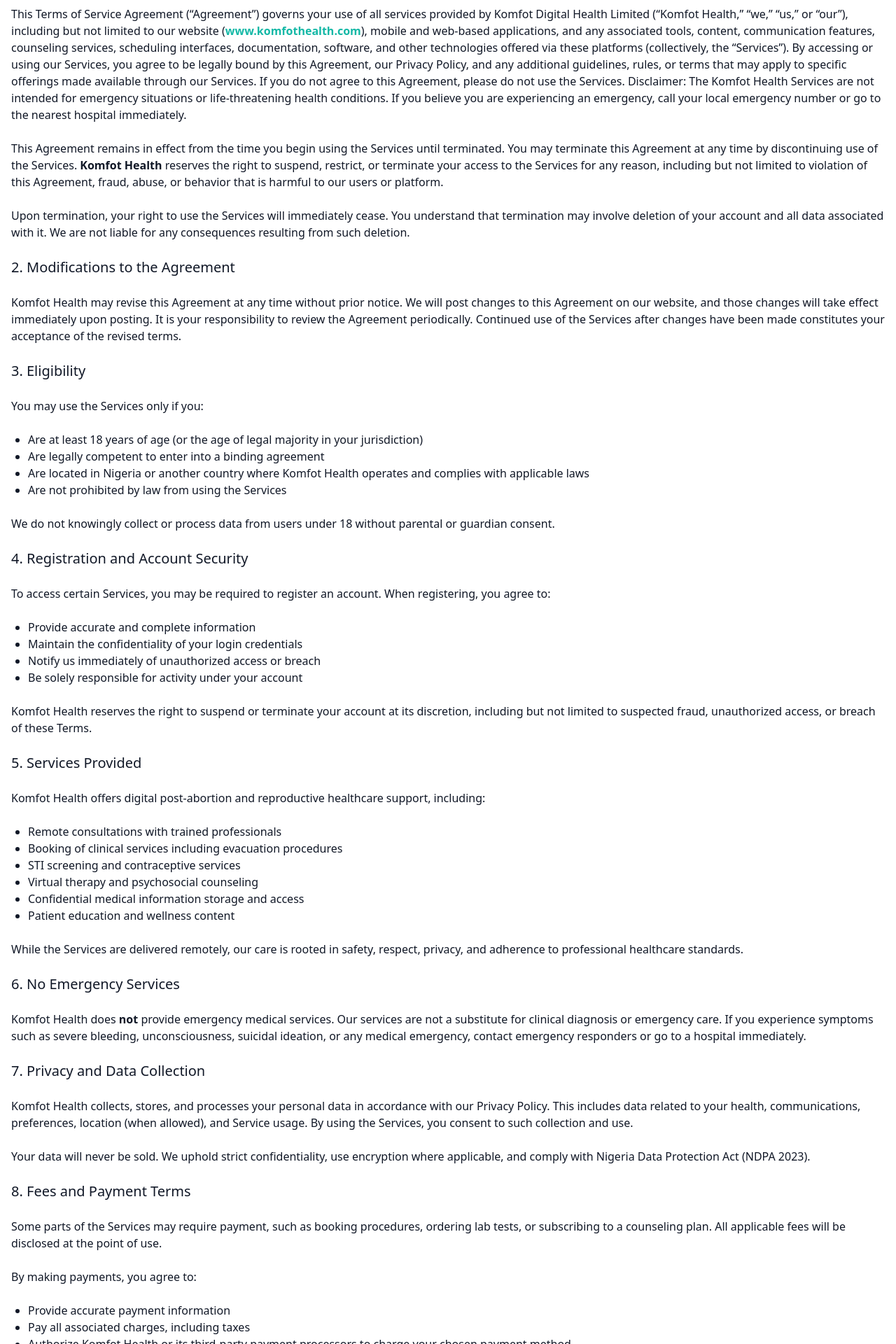
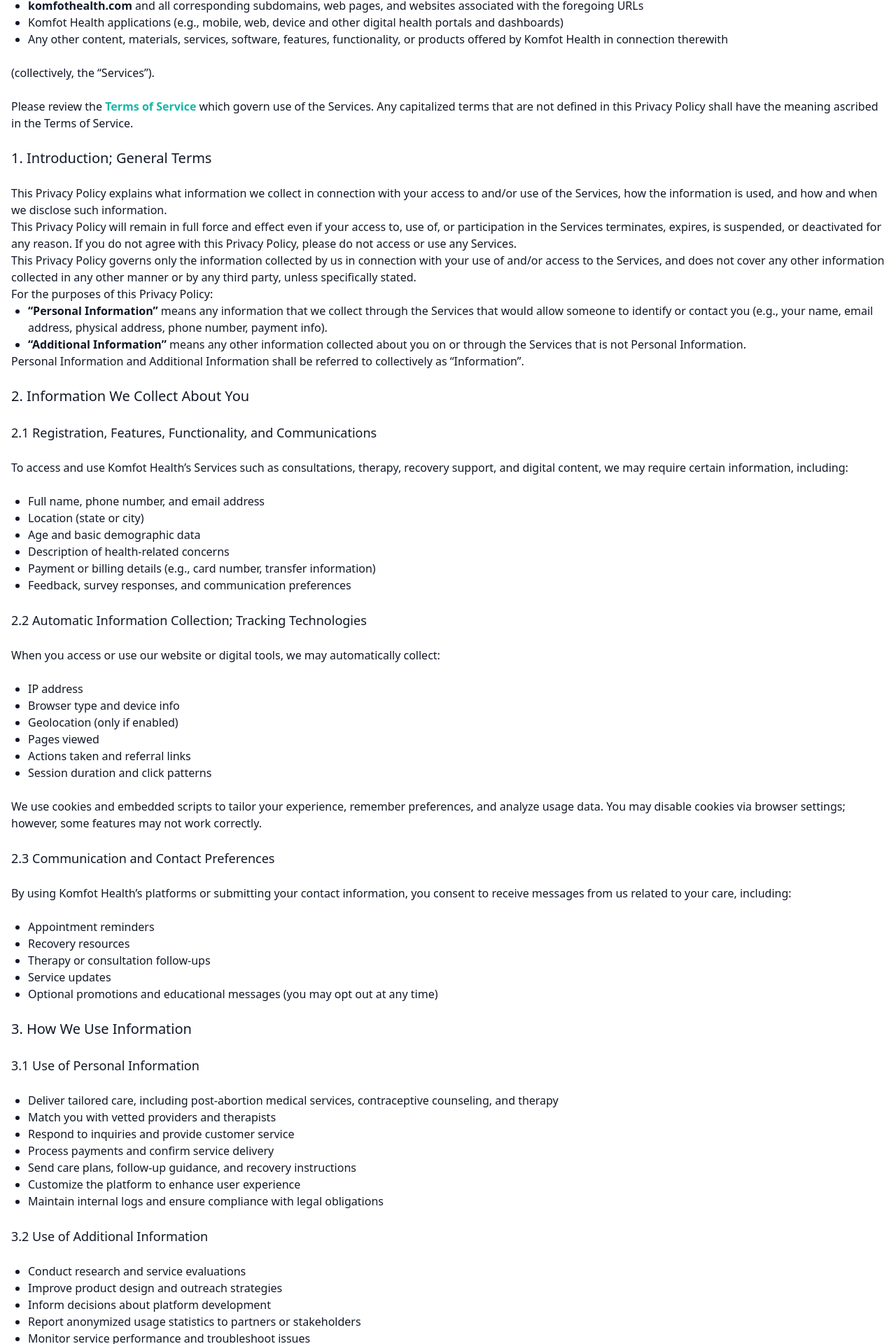
Before and after one commit to Komfot-Health/kh-fe, a Next.js app: page /privacy-policy in a window 1280 px wide. Shown: the part 691-2611 px from the top of the page at 70% size. Built offline with nearby package versions, Linux system fonts and the light colour scheme; a web font is replaced by a local one.

Commit message:
Update page.tsx

```diff
--- a/app/privacy-policy/page.tsx
+++ b/app/privacy-policy/page.tsx
@@ -7,7 +7,7 @@
    <section className="py-20 w-full bg-center bg-no-repeat" id="hero">
     <div className="container max-w-7xl mx-auto px-4 text-center">
      <div className="inline-flex items-center px-4 py-2 bg-white rounded-full text-sm text-gray-700 mb-6">
-      <span>Trusted by </span>
+      <span className="trust">Trusted by </span>
       <span className="inline">
        <span className="text-main font-medium mx-1">1000+</span>
        Women
@@ -37,321 +37,282 @@
     </div>
    </section>
    <section id="privacy" className="z-[4] relative min-h-screen">
-    <div className="container max-w-7xl mx-auto px-4 [&_p]:leading-6 [&_p]:text-base [&_ul]:list-disc [&_ul]:pl-6 [&_h2]:text-xl [&_h2]:font-medium [&_a]:text-main [&_a]:font-semibold">
+    <div className="container max-w-7xl mx-auto px-4 [&_p]:leading-6 [&_p]:text-base [&_ul]:list-disc [&_ul]:pl-6 [&_h2]:text-xl [&_h2]:font-medium [&_h3]:text-lg [&_h3]:font-medium [&_a]:text-main [&_a]:font-semibold">
      <div className="space-y-6">
-      <h1 className="md:text-3xl text-xl font-bold">1. Term and Termination</h1>
       <p>
-       This Terms of Service Agreement (“Agreement”) governs your use of all
-       services provided by Komfot Digital Health Limited (“Komfot Health,”
-       “we,” “us,” or “our”), including but not limited to our website (
-       <a href="http://www.komfothealth.com">www.komfothealth.com</a>), mobile
-       and web-based applications, and any associated tools, content,
-       communication features, counseling services, scheduling interfaces,
-       documentation, software, and other technologies offered via these
-       platforms (collectively, the “Services”). By accessing or using our
-       Services, you agree to be legally bound by this Agreement, our Privacy
-       Policy, and any additional guidelines, rules, or terms that may apply to
-       specific offerings made available through our Services. If you do not
-       agree to this Agreement, please do not use the Services. Disclaimer: The
-       Komfot Health Services are not intended for emergency situations or
-       life-threatening health conditions. If you believe you are experiencing
-       an emergency, call your local emergency number or go to the nearest
-       hospital immediately.
-      </p>
-      <p>
-       This Agreement remains in effect from the time you begin using the
-       Services until terminated. You may terminate this Agreement at any time
-       by discontinuing use of the Services. <strong>Komfot Health</strong>{" "}
-       reserves the right to suspend, restrict, or terminate your access to the
-       Services for any reason, including but not limited to violation of this
-       Agreement, fraud, abuse, or behavior that is harmful to our users or
-       platform.
-      </p>
-      <p>
-       Upon termination, your right to use the Services will immediately cease.
-       You understand that termination may involve deletion of your account and
-       all data associated with it. We are not liable for any consequences
-       resulting from such deletion.
-      </p>
-
-      <h2>2. Modifications to the Agreement</h2>
-      <p>
-       Komfot Health may revise this Agreement at any time without prior notice.
-       We will post changes to this Agreement on our website, and those changes
-       will take effect immediately upon posting. It is your responsibility to
-       review the Agreement periodically. Continued use of the Services after
-       changes have been made constitutes your acceptance of the revised terms.
-      </p>
-
-      <h2>3. Eligibility</h2>
-      <p>You may use the Services only if you:</p>
-      <ul>
-       <li>
-        Are at least 18 years of age (or the age of legal majority in your
-        jurisdiction)
-       </li>
-       <li>Are legally competent to enter into a binding agreement</li>
-       <li>
-        Are located in Nigeria or another country where Komfot Health operates
-        and complies with applicable laws
-       </li>
-       <li>Are not prohibited by law from using the Services</li>
-      </ul>
-      <p>
-       We do not knowingly collect or process data from users under 18 without
-       parental or guardian consent.
-      </p>
-
-      <h2>4. Registration and Account Security</h2>
-      <p>
-       To access certain Services, you may be required to register an account.
-       When registering, you agree to:
-      </p>
-      <ul>
-       <li>Provide accurate and complete information</li>
-       <li>Maintain the confidentiality of your login credentials</li>
-       <li>Notify us immediately of unauthorized access or breach</li>
-       <li>Be solely responsible for activity under your account</li>
-      </ul>
-      <p>
-       Komfot Health reserves the right to suspend or terminate your account at
-       its discretion, including but not limited to suspected fraud,
-       unauthorized access, or breach of these Terms.
-      </p>
-
-      <h2>5. Services Provided</h2>
-      <p>
-       Komfot Health offers digital post-abortion and reproductive healthcare
-       support, including:
-      </p>
-      <ul>
-       <li>Remote consultations with trained professionals</li>
-       <li>Booking of clinical services including evacuation procedures</li>
-       <li>STI screening and contraceptive services</li>
-       <li>Virtual therapy and psychosocial counseling</li>
-       <li>Confidential medical information storage and access</li>
-       <li>Patient education and wellness content</li>
-      </ul>
-      <p>
-       While the Services are delivered remotely, our care is rooted in safety,
-       respect, privacy, and adherence to professional healthcare standards.
-      </p>
-
-      <h2>6. No Emergency Services</h2>
-      <p>
-       Komfot Health does <strong>not</strong> provide emergency medical
-       services. Our services are not a substitute for clinical diagnosis or
-       emergency care. If you experience symptoms such as severe bleeding,
-       unconsciousness, suicidal ideation, or any medical emergency, contact
-       emergency responders or go to a hospital immediately.
-      </p>
-
-      <h2>7. Privacy and Data Collection</h2>
-      <p>
-       Komfot Health collects, stores, and processes your personal data in
-       accordance with our Privacy Policy. This includes data related to your
-       health, communications, preferences, location (when allowed), and Service
-       usage. By using the Services, you consent to such collection and use.
-      </p>
-      <p>
-       Your data will never be sold. We uphold strict confidentiality, use
-       encryption where applicable, and comply with Nigeria Data Protection Act
-       (NDPA 2023).
-      </p>
-
-      <h2>8. Fees and Payment Terms</h2>
-      <p>
-       Some parts of the Services may require payment, such as booking
-       procedures, ordering lab tests, or subscribing to a counseling plan. All
-       applicable fees will be disclosed at the point of use.
-      </p>
-      <p>By making payments, you agree to:</p>
-      <ul>
-       <li>Provide accurate payment information</li>
-       <li>Pay all associated charges, including taxes</li>
-       <li>
-        Authorize Komfot Health or its third-party payment processors to charge
-        your chosen payment method
-       </li>
-      </ul>
-      <h2>9. User Conduct</h2>
-      <p>By using the Services, you agree not to:</p>
-      <ul>
-       <li>
-        Use the Services in violation of Nigerian law or any applicable
-        regulations
-       </li>
-       <li>
-        Upload or share content that is defamatory, threatening, misleading, or
-        harmful
-       </li>
-       <li>Impersonate another person or organization</li>
-       <li>
-        Attempt to access or interfere with systems you are not authorized to
-        use
-       </li>
-       <li>Upload viruses, malware, or engage in disruptive activities</li>
-       <li>Misuse support resources or harass staff members</li>
-      </ul>
-      <p>
-       Violation of any of these terms may result in termination of access and
-       reporting to authorities.
-      </p>
-
-      <h2>10. Intellectual Property</h2>
-      <p>
-       All trademarks, logos, designs, texts, images, videos, and software
-       contained in the Services are the exclusive property of Komfot Health or
-       its licensors. You may not copy, modify, publish, reverse-engineer, or
-       use any part of the Services for commercial purposes without our express
-       written consent.
-      </p>
-
-      <h2>11. User Content and Submissions</h2>
-      <p>
-       Users may contribute reviews, feedback, or other content to the platform
-       (“User Content”). By submitting content, you:
+       Welcome to Komfot Digital Health. This is the privacy policy (“Privacy
+       Policy”) describing our privacy practices for:
       </p>
       <ul>
        <li>
-        Represent that the content is accurate and lawfully yours to share
+        <strong>komfothealth.com</strong> and all corresponding subdomains, web
+        pages, and websites associated with the foregoing URLs
        </li>
        <li>
-        Grant Komfot Health a non-exclusive, royalty-free license to use,
-        display, and reproduce your content
+        Komfot Health applications (e.g., mobile, web, device and other digital
+        health portals and dashboards)
        </li>
        <li>
-        Agree that your content does not violate the rights of any third party
+        Any other content, materials, services, software, features,
+        functionality, or products offered by Komfot Health in connection
+        therewith
        </li>
       </ul>
+      <p>(collectively, the “Services”).</p>
+
       <p>
-       We reserve the right to moderate or remove User Content at our
-       discretion.
+       Please review the <a href="/terms-of-service">Terms of Service</a> which
+       govern use of the Services. Any capitalized terms that are not defined in
+       this Privacy Policy shall have the meaning ascribed in the Terms of
+       Service.
       </p>
 
-      <h2>12. Availability and Modifications</h2>
+      <h2>1. Introduction; General Terms</h2>
+      <ol>
+       <li>
+        This Privacy Policy explains what information we collect in connection
+        with your access to and/or use of the Services, how the information is
+        used, and how and when we disclose such information.
+       </li>
+       <li>
+        This Privacy Policy will remain in full force and effect even if your
+        access to, use of, or participation in the Services terminates, expires,
+        is suspended, or deactivated for any reason. If you do not agree with
+        this Privacy Policy, please do not access or use any Services.
+       </li>
+       <li>
+        This Privacy Policy governs only the information collected by us in
+        connection with your use of and/or access to the Services, and does not
+        cover any other information collected in any other manner or by any
+        third party, unless specifically stated.
+       </li>
+       <li>
+        For the purposes of this Privacy Policy:
+        <ul>
+         <li>
+          <strong>“Personal Information”</strong> means any information that we
+          collect through the Services that would allow someone to identify or
+          contact you (e.g., your name, email address, physical address, phone
+          number, payment info).
+         </li>
+         <li>
+          <strong>“Additional Information”</strong> means any other information
+          collected about you on or through the Services that is not Personal
+          Information.
+         </li>
+        </ul>
+        Personal Information and Additional Information shall be referred to
+        collectively as “Information”.
+       </li>
+      </ol>
+
+      <h2>2. Information We Collect About You</h2>
+
+      <h3>2.1 Registration, Features, Functionality, and Communications</h3>
       <p>
-       We may update, modify, suspend, or discontinue any feature of the
-       Services at any time. Availability may vary depending on region, device
-       type, user account type, and connectivity. We will not be liable for any
-       Service unavailability or limitations caused by such modifications.
+       To access and use Komfot Health’s Services such as consultations,
+       therapy, recovery support, and digital content, we may require certain
+       information, including:
+      </p>
+      <ul>
+       <li>Full name, phone number, and email address</li>
+       <li>Location (state or city)</li>
+       <li>Age and basic demographic data</li>
+       <li>Description of health-related concerns</li>
+       <li>
+        Payment or billing details (e.g., card number, transfer information)
+       </li>
+       <li>Feedback, survey responses, and communication preferences</li>
+      </ul>
+
+      <h3>2.2 Automatic Information Collection; Tracking Technologies</h3>
+      <p>
+       When you access or use our website or digital tools, we may automatically
+       collect:
+      </p>
+      <ul>
+       <li>IP address</li>
+       <li>Browser type and device info</li>
+       <li>Geolocation (only if enabled)</li>
+       <li>Pages viewed</li>
+       <li>Actions taken and referral links</li>
+       <li>Session duration and click patterns</li>
+      </ul>
+      <p>
+       We use cookies and embedded scripts to tailor your experience, remember
+       preferences, and analyze usage data. You may disable cookies via browser
+       settings; however, some features may not work correctly.
       </p>
 
-      <h2>13. Third-Party Services and Links</h2>
+      <h3>2.3 Communication and Contact Preferences</h3>
       <p>
-       The Services may link to or integrate with third-party platforms (e.g.,
-       WhatsApp, Paystack, Google Forms). Komfot Health is not responsible for
-       the practices, content, or privacy policies of those platforms. You
-       access them at your own risk.
+       By using Komfot Health’s platforms or submitting your contact
+       information, you consent to receive messages from us related to your
+       care, including:
+      </p>
+      <ul>
+       <li>Appointment reminders</li>
+       <li>Recovery resources</li>
+       <li>Therapy or consultation follow-ups</li>
+       <li>Service updates</li>
+       <li>
+        Optional promotions and educational messages (you may opt out at any
+        time)
+       </li>
+      </ul>
+
+      <h2>3. How We Use Information</h2>
+      <h3>3.1 Use of Personal Information</h3>
+      <ul>
+       <li>
+        Deliver tailored care, including post-abortion medical services,
+        contraceptive counseling, and therapy
+       </li>
+       <li>Match you with vetted providers and therapists</li>
+       <li>Respond to inquiries and provide customer service</li>
+       <li>Process payments and confirm service delivery</li>
+       <li>Send care plans, follow-up guidance, and recovery instructions</li>
+       <li>Customize the platform to enhance user experience</li>
+       <li>
+        Maintain internal logs and ensure compliance with legal obligations
+       </li>
+      </ul>
+
+      <h3>3.2 Use of Additional Information</h3>
+      <ul>
+       <li>Conduct research and service evaluations</li>
+       <li>Improve product design and outreach strategies</li>
+       <li>Inform decisions about platform development</li>
+       <li>Report anonymized usage statistics to partners or stakeholders</li>
+       <li>Monitor service performance and troubleshoot issues</li>
+      </ul>
+
+      <h2>4. Sharing and Disclosure of Information</h2>
+      <p>We may share Information with:</p>
+      <ul>
+       <li>
+        Licensed providers, therapists, or counselors engaged in your care
+       </li>
+       <li>Payment processors and third-party service vendors</li>
+       <li>Law enforcement or regulators if required by law</li>
+       <li>Trusted contractors under strict confidentiality agreements</li>
+      </ul>
+      <p>We do not sell your Personal Information to third parties.</p>
+
+      <h2>5. Opt-Out Options</h2>
+      <p>You can opt out of non-essential communications by:</p>
+      <ul>
+       <li>Following unsubscribe links in emails</li>
+       <li>Replying STOP to SMS messages</li>
+       <li>Adjusting notification preferences in your account settings</li>
+      </ul>
+
+      <h2>6. Minors</h2>
+      <p>
+       The Services are not intended for individuals under the age of 18. We do
+       not knowingly collect information from minors. If you are a parent or
+       guardian and believe your child has provided Personal Information, please
+       contact us immediately.
       </p>
 
-      <h2>14. Limitation of Liability</h2>
+      <h2>7. Security</h2>
       <p>
-       To the maximum extent permitted by law, Komfot Health will not be liable
-       for:
+       We implement industry-standard safeguards to protect Information,
+       including:
       </p>
       <ul>
-       <li>Loss of data</li>
-       <li>Personal injury, harm, or mental distress</li>
-       <li>Business interruption</li>
-       <li>Technical errors or loss of connectivity</li>
-       <li>Any indirect, incidental, punitive, or consequential damages</li>
+       <li>Encryption of sensitive data during transfer</li>
+       <li>Restricted access to personal records</li>
+       <li>Regular audits and monitoring of systems</li>
       </ul>
       <p>
-       Our liability is limited to the amount paid by you, if any, for the
-       Services in the 6 months preceding the incident.
+       However, no method of transmission over the Internet or electronic
+       storage is 100% secure. We cannot guarantee absolute security.
       </p>
 
-      <h2>15. Medical Disclaimer</h2>
+      <h2>8. Rights to Information</h2>
+      <p>Depending on your location, you may have rights to:</p>
+      <ul>
+       <li>Access, correct, or delete your Personal Information</li>
+       <li>Restrict processing or object to certain uses</li>
+       <li>Request a copy of your data in portable format</li>
+      </ul>
       <p>
-       The Services are intended for informational and support purposes only.
-       They are not a substitute for face-to-face clinical diagnosis, emergency
-       intervention, or long-term medical treatment.
+       To exercise these rights, please contact us at{" "}
+       <a href="mailto:privacy@komfothealth.com">privacy@komfothealth.com</a>.
+      </p>
+
+      <h2>9. International Users</h2>
+      <p>
+       If you access Komfot Health’s Services outside Nigeria, you understand
+       that your Information may be processed and stored in Nigeria or other
+       countries where our servers or service providers are located.
+      </p>
+
+      <h2>10. Retention of Information</h2>
+      <p>
+       We retain your Information as long as necessary to deliver Services,
+       comply with legal obligations, resolve disputes, and enforce agreements.
+       Data may be anonymized and retained for research or statistical purposes.
+      </p>
+
+      <h2>11. Sole Statement</h2>
+      <p>
+       This Privacy Policy is the sole authorized statement of our practices
+       regarding the collection and use of Information. No employee, agent, or
+       other party is authorized to provide any statement that amends or
+       modifies this Privacy Policy.
+      </p>
+
+      <h2>12. Changes to This Policy</h2>
+      <p>
+       We may update this Privacy Policy from time to time. Changes will be
+       posted on this page with the updated effective date. We encourage you to
+       review this page periodically.
+      </p>
+
+      <h1>Cookie Policy</h1>
+
+      <h2>Why We Use Cookies</h2>
+      <p>
+       We use cookies on our website to understand more about our users and to
+       improve their experience across our website. The purposes for which they
+       are used include:
+      </p>
+      <ul>
+       <li>Recognise a computer when a user visits the website</li>
+       <li>Track users as they navigate the website</li>
+       <li>Improve the website’s usability</li>
+       <li>Analyse the use of the website</li>
+       <li>Administer the website</li>
+       <li>Prevent fraud</li>
+       <li>Improve the security of the website</li>
+       <li>Personalise the website for our users</li>
+      </ul>
+
+      <h2>What Are Cookies?</h2>
+      <p>
+       A cookie is a file containing an identifier (a string of letters and
+       numbers) that is sent by a web server to a web browser and is stored by
+       the browser. The identifier is then sent back to the server each time the
+       browser requests a page from the server.
       </p>
       <p>
-       Always seek professional medical advice before making decisions regarding
-       your health. Komfot Health disclaims any liability related to the medical
-       information, health assessments, or guidance provided through the
-       platform.
-      </p>
-
-      <h2>16. Cancellation and Refund Policy</h2>
-
-      <h3>16.1. Service Cancellation</h3>
-      <p>
-       You may cancel appointments, therapy sessions, or other scheduled
-       services via your Komfot Health dashboard or by contacting our support
-       team. Cancellations must be made at least 24 hours in advance of the
-       scheduled time to avoid any charges.
+       Cookies may be either “persistent” or “session” cookies. A persistent
+       cookie will be stored by a web browser and remain valid until its set
+       expiry date, unless deleted by the user before the expiry date. A session
+       cookie, on the other hand, will expire at the end of the user session,
+       when the web browser is closed.
       </p>
       <p>
-       For services booked less than 24 hours in advance, cancellation must
-       occur within 2 hours of booking.
+       Cookies do not typically contain any information that personally
+       identifies a user, but personal information that we store about you may
+       be linked to the information stored in and obtained from cookies.
       </p>
       <p>
-       Komfot Health reserves the right to cancel any scheduled service due to
-       unforeseen provider unavailability or technical limitations. In such
-       cases, you will be notified and offered a rescheduled appointment or a
-       refund.
-      </p>
-
-      <h3>16.2. Refunds</h3>
-      <p>
-       All payments made for digital services, including but not limited to
-       consultations, therapy, lab bookings, and contraceptive services, are
-       non-refundable once the service has been rendered.
-      </p>
-      <p>Refunds will only be considered in the following cases:</p>
-      <ul>
-       <li>
-        If a service was paid for but not delivered due to a technical or
-        provider issue
-       </li>
-       <li>If a duplicate payment was made for the same service</li>
-       <li>
-        If cancellation is made at least 24 hours before the scheduled time, and
-        no part of the service has been used
-       </li>
-      </ul>
-      <p>
-       Approved refunds will be processed within 7 business days and returned
-       via the original payment method.
-      </p>
-
-      <h3>16.3. No Show Policy</h3>
-      <p>
-       If you fail to attend a scheduled session without prior notice (no-show),
-       Komfot Health reserves the right to withhold any refund and may limit
-       future bookings.
-      </p>
-
-      <h2>17. Governing Law and Dispute Resolution</h2>
-      <p>
-       This Agreement and all disputes shall be governed by the laws of the{" "}
-       <strong>Federal Republic of Nigeria</strong>.
-      </p>
-      <p>
-       Any controversy, claim, or dispute arising out of or relating to this
-       Agreement shall first be attempted to be resolved through
-       <em>good-faith mediation</em>.
-      </p>
-      <p>
-       If not resolved within 30 days, the dispute shall be referred to{" "}
-       <em>binding arbitration</em> in accordance with the Arbitration and
-       Conciliation Act, Cap A18 Laws of the Federation of Nigeria 2004. The
-       seat of arbitration shall be <strong>Abuja, Nigeria</strong>, and the
-       proceedings shall be conducted in English.
-      </p>
-      <p>
-       You and Komfot Health agree that all disputes must be brought in your
-       individual capacity and not as a class action.
-      </p>
-
-      <h2>18. Contact Information</h2>
-      <p>
-       If you have any questions or concerns about this Agreement, you may
-       contact us at:{" "}
-       <a href="mailto:support@komfothealth.com">support@komfothealth.com</a>
+       Cookies can be used by web servers to identify and track users as they
+       navigate different pages on a website and identify users returning to a
+       website.
       </p>
      </div>
     </div>
```
